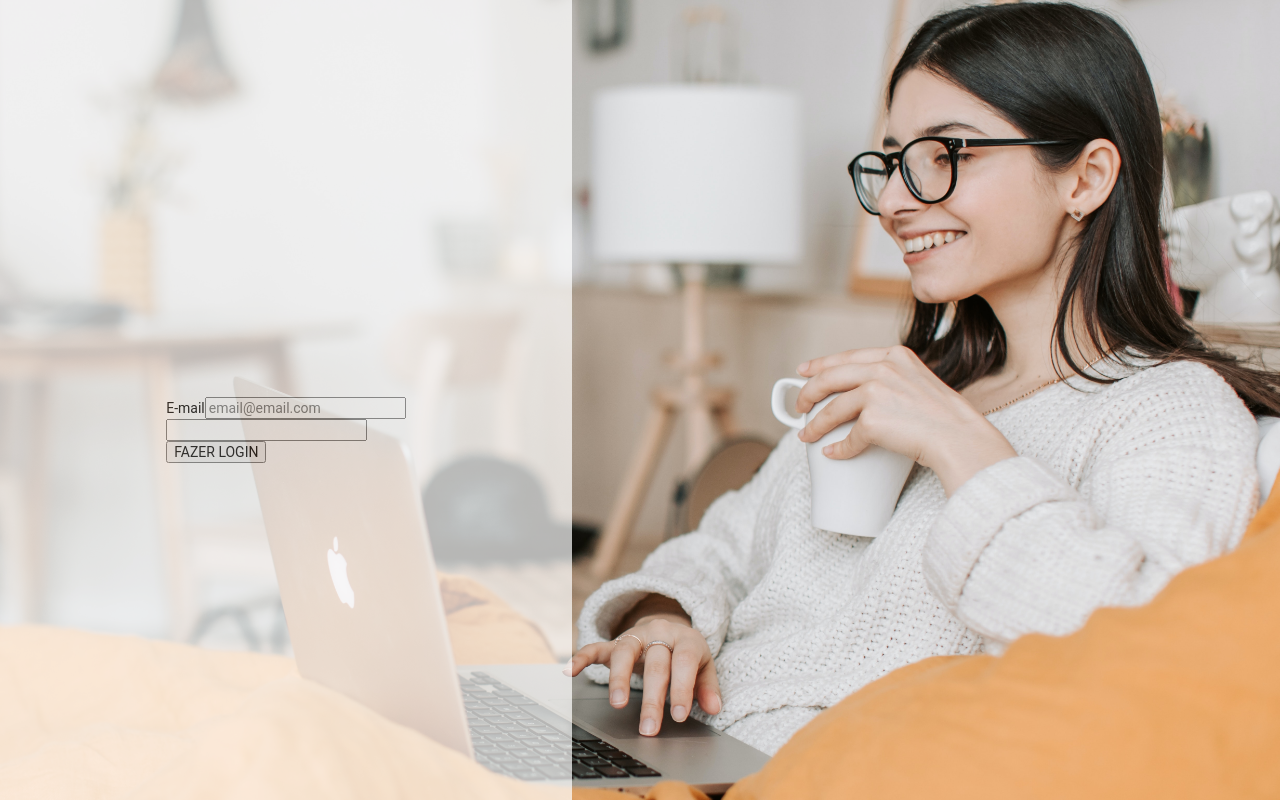
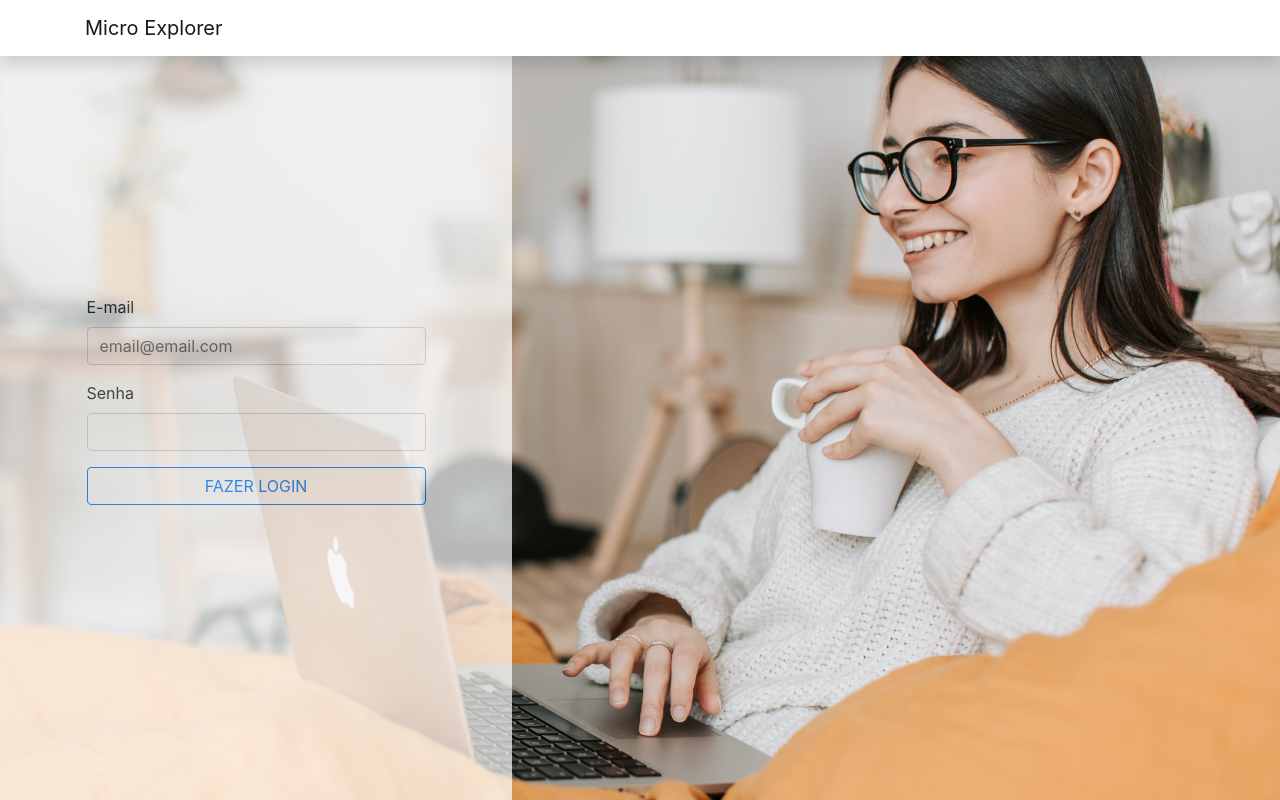
Before and after one commit to adisiojunior/Engenharia_de_Software, a React (Create React App) app in the folder frontend/: page / in a window 1280 px wide. Built offline with nearby package versions, Linux system fonts and the light colour scheme; no server answers; the HTML template or start-up script is replaced by a standard one.

Commit message:
DONE: Finalização da tela de login

```diff
--- a/frontend/package.json
+++ b/frontend/package.json
@@ -7,10 +7,12 @@
     "@testing-library/react": "^11.1.0",
     "@testing-library/user-event": "^12.1.10",
     "axios": "^0.21.1",
+    "bootstrap": "^4.6.0",
     "font-awesome": "^4.7.0",
     "prop-types": "^15.7.2",
     "react": "^17.0.2",
     "react-dom": "^17.0.2",
+    "react-icons": "^4.2.0",
     "react-router-dom": "^5.2.0",
     "react-scripts": "4.0.3",
     "react-toastify": "^7.0.3",
--- a/frontend/src/App.jsx
+++ b/frontend/src/App.jsx
@@ -3,10 +3,13 @@ import { ToastContainer } from 'react-toastify';
 import Routes from './routes';
 import 'react-toastify/dist/ReactToastify.min.css';
 import './styles/global.css';
+import 'bootstrap/dist/css/bootstrap.min.css';
+import NavBar from './Components/Navbar';
 
 const App = () => {
   return (
     <div id='root'>
+      <NavBar />
       <Routes />
       <ToastContainer />
     </div>
--- /dev/null
+++ b/frontend/src/Components/Navbar/index.js
@@ -0,0 +1,21 @@
+import React from 'react';
+import { Container, Navbar, NavbarBrand, NavbarToggler } from 'reactstrap';
+
+const NavBar = () => {
+  return (
+    <Navbar expand='lg' color='white' light fixed='top' className='shadow m-0'>
+      <Container>
+        <div className='navbar-translate'>
+          <NavbarBrand>Micro Explorer</NavbarBrand>
+          <NavbarToggler>
+            <span className='navbar-toggler-bar navbar-kebab' />
+            <span className='navbar-toggler-bar navbar-kebab' />
+            <span className='navbar-toggler-bar navbar-kebab' />
+          </NavbarToggler>
+        </div>
+      </Container>
+    </Navbar>
+  );
+};
+
+export default NavBar;
--- a/frontend/src/pages/SingIn/index.js
+++ b/frontend/src/pages/SingIn/index.js
@@ -1,7 +1,7 @@
-import React from 'react';
+import React, { useState } from 'react';
 import { useHistory } from 'react-router-dom';
 import { toast } from 'react-toastify';
-import { Button, FormGroup, Input, Label } from 'reactstrap';
+import { Button, Form, FormGroup, Input, Label } from 'reactstrap';
 import api from '../../services/api';
 import { login } from '../../services/auth';
 import { Container, Login } from './styles';
@@ -9,9 +9,11 @@ import { Container, Login } from './styles';
 const SingIn = () => {
   const history = useHistory();
 
+  const [email, setEmail] = useState('');
+  const [password, setPassword] = useState('');
+
   const handleSingIn = async (e) => {
     e.preventDefault();
-    const { email, password } = e;
 
     if (!email || !password) {
       toast.error('Informe um e-mail e uma senha para efetuar login.');
@@ -31,18 +33,32 @@ const SingIn = () => {
   return (
     <Container>
       <Login>
-        <div w='70%'>
+        <Form onSubmit={handleSingIn} className='w-75'>
           <FormGroup>
             <Label for='inputEmail'>E-mail</Label>
-            <Input type='email' id='inputEmail' placeholder='email@email.com' />
+            <Input
+              type='email'
+              id='inputEmail'
+              placeholder='email@email.com'
+              onChange={(emailValue) => {
+                setEmail(emailValue.target.value);
+              }}
+            />
           </FormGroup>
           <FormGroup>
-            <Input />
+            <Label for='inputPassword'>Senha</Label>
+            <Input
+              type='password'
+              id='inputPassword'
+              onChange={(passwordValue) => {
+                setPassword(passwordValue.target.value);
+              }}
+            />
           </FormGroup>
-          <FormGroup>
-            <Button onClick={(e) => handleSingIn(e)}>FAZER LOGIN</Button>
-          </FormGroup>
-        </div>
+          <Button type='submit' color='primary' outline className='w-100'>
+            FAZER LOGIN
+          </Button>
+        </Form>
       </Login>
     </Container>
   );
```
Also changed, not shown: frontend/src/styles/global.css (line endings or trailing spaces), 1 other file (tests, documents, lock files or other folders).
